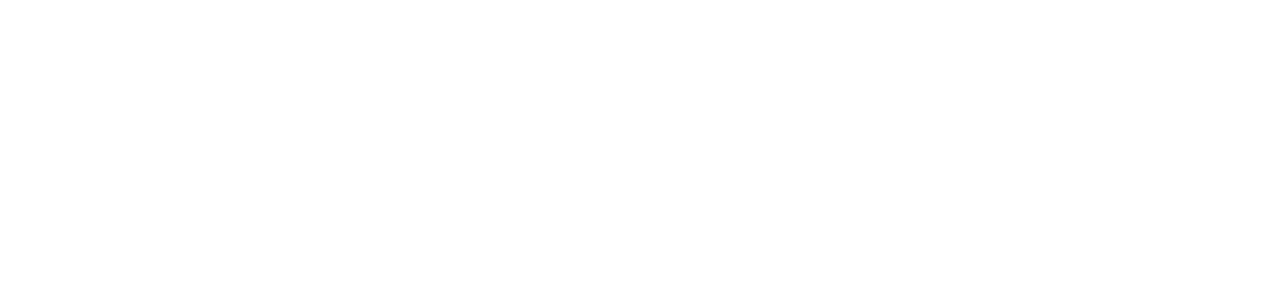
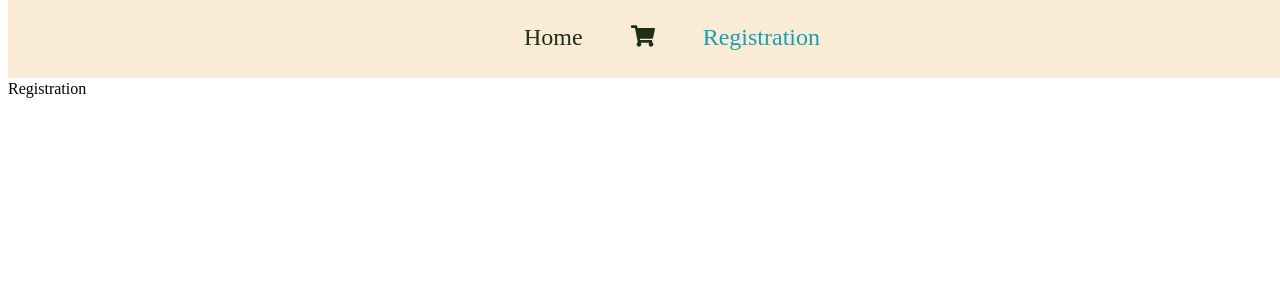
Before and after one commit to adilalimgozha/OnlineShop, a React (Vite) app: page /registration in a window 1280 px wide. Before the commit this address had no page. Shown: the top 300 px of the page. Built offline with nearby package versions, Linux system fonts and the light colour scheme.

Commit message:
commit before adding supabase

```diff
--- a/src/components/Navigation.jsx
+++ b/src/components/Navigation.jsx
@@ -1,5 +1,6 @@
 import { NavLink, Outlet } from "react-router"
 import '../styles/Navigation.css'
+import { FaShoppingCart } from "react-icons/fa";
 
 
 export default function Navigation() {
@@ -7,7 +8,8 @@
     <div>
         <nav>
             <NavLink to="/">Home</NavLink>
-            <NavLink to="/cart">Cart</NavLink>
+            <NavLink to="/cart"><FaShoppingCart/></NavLink>
+            <NavLink to="/registration">Registration</NavLink>
         </nav>
 
         <Outlet/>
--- a/src/main.jsx
+++ b/src/main.jsx
@@ -12,6 +12,7 @@
 
 import store from './redux/store.js'
 import { Provider } from 'react-redux'
+import Registration from './pages/Registration.jsx'
 
 createRoot(document.getElementById('root')).render(
   <StrictMode>
@@ -25,6 +26,7 @@
             <Route index element={<Home />} />
             <Route path='cart' element={<Cart />} />
             <Route path='product/:prodId' element={<ProductDetail/>}></Route>
+            <Route path='registration' element={<Registration/>}></Route>
           </Route>
 
         </Routes>
--- /dev/null
+++ b/src/pages/Registration.jsx
@@ -0,0 +1,8 @@
+
+export default function Registration() {
+  return (
+    <div>
+      Registration
+    </div>
+  )
+}
--- a/src/redux/store.js
+++ b/src/redux/store.js
@@ -1,11 +1,13 @@
 import { configureStore } from "@reduxjs/toolkit";
 import productsReducer from "./productsSlice"
 import cartReducer from './cartSlice'
+import usersSlice from "./usersSlice";
 
 const store = configureStore({
     reducer:{
         products: productsReducer,
         cart: cartReducer,
+        users: usersSlice,
     }
 })
 
--- /dev/null
+++ b/src/redux/usersSlice.js
@@ -0,0 +1,14 @@
+import { createSlice } from "@reduxjs/toolkit"
+
+
+const usersSlice = createSlice({
+    name: 'users',
+    initialState: {
+        value: []
+    },
+    reducers: {
+
+    }
+})
+
+export default usersSlice.reducer
```
